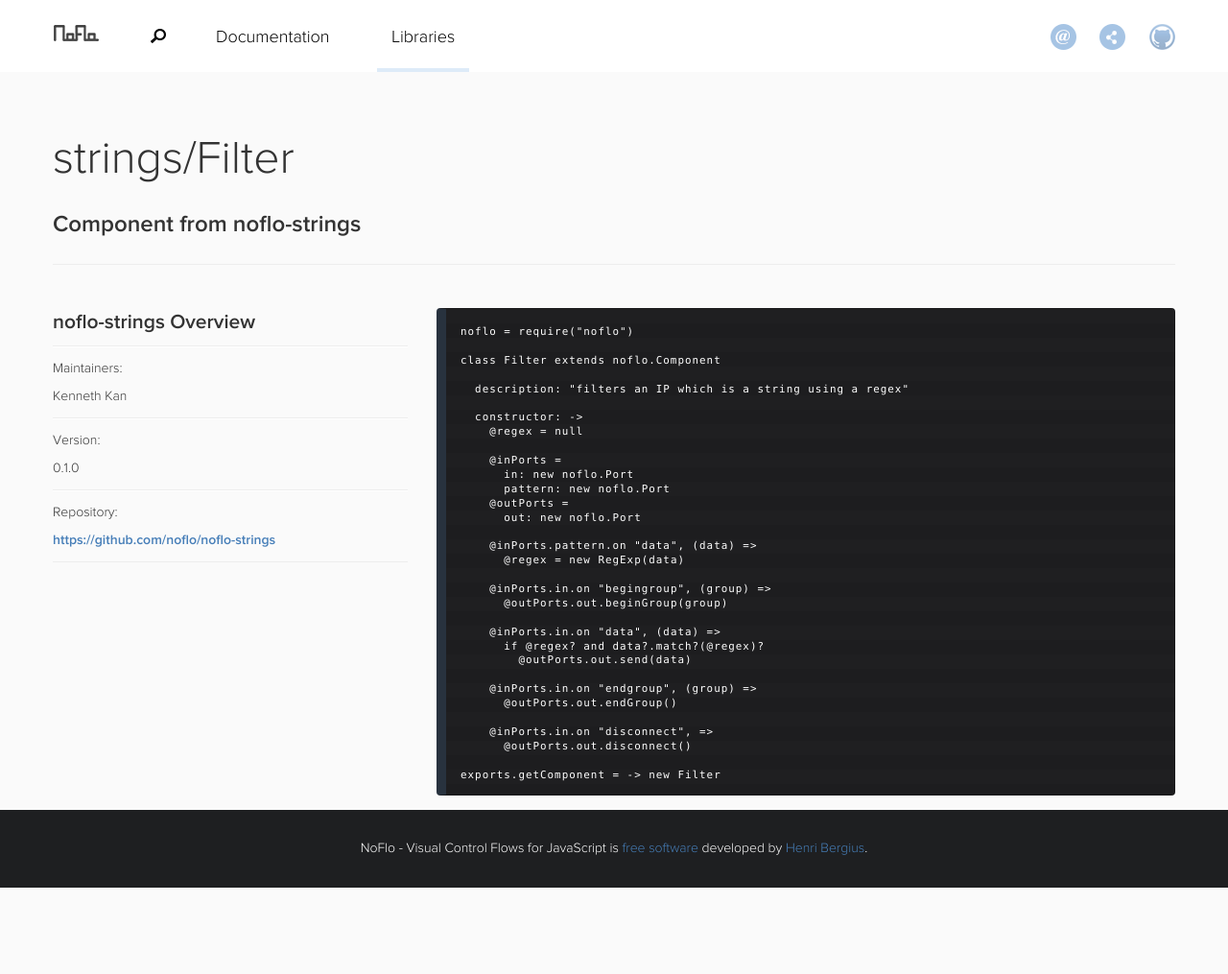
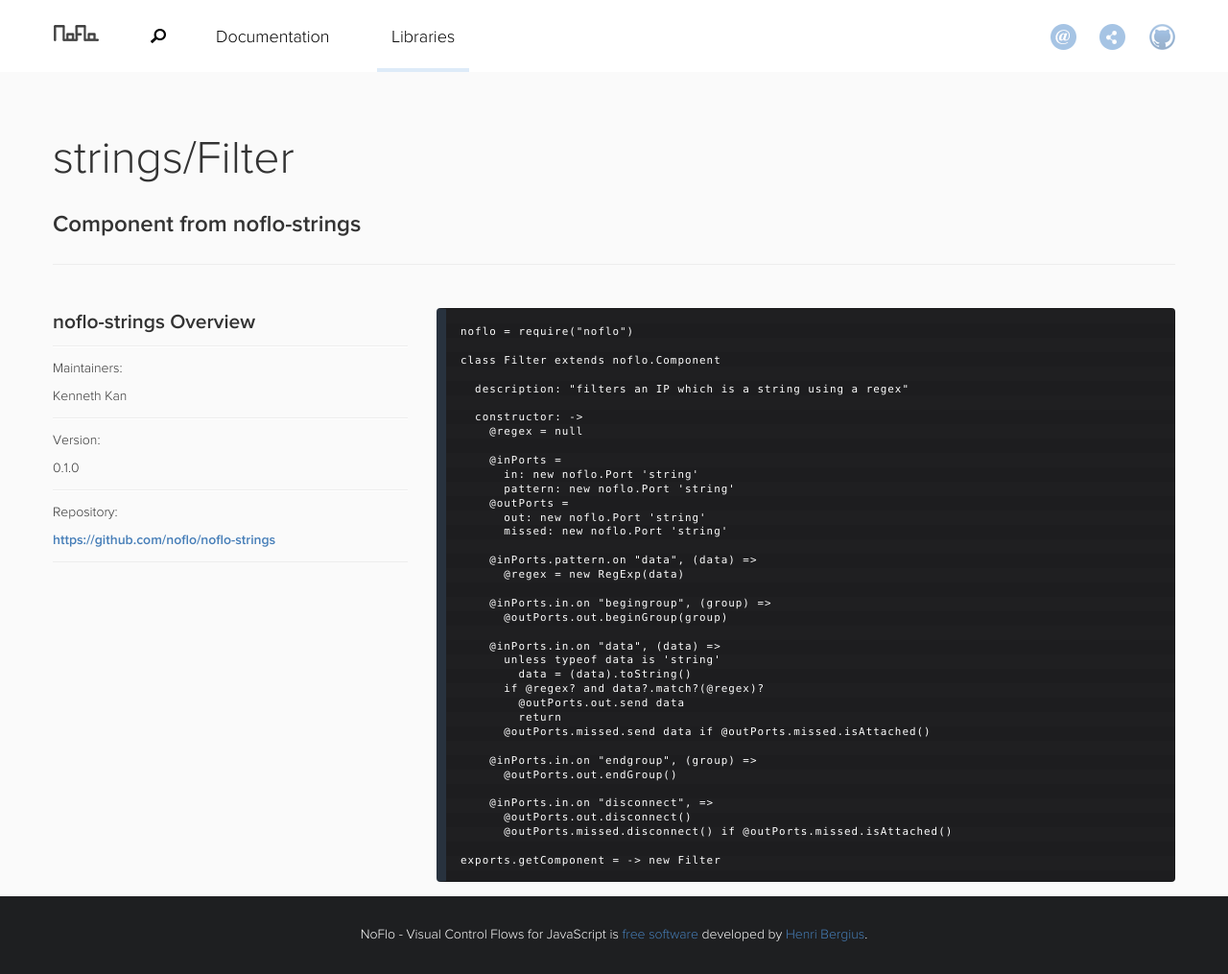
Before and after one commit to noflo/noflo.github.io, a Jekyll site: the page built from component/_posts/2013-07-12-noflo-strings-Filter.md, in a window 1280 px wide and 1015 px high. Shown: the whole window at 96% size. Built offline with Jekyll 4.4.1, drawn with Linux system fonts in a browser that asks for light colours; nearby versions of some CDN libraries; Markdown is read by kramdown in place of the engine named in the settings.

Commit message:
One new component

```diff
--- a/component/_posts/2013-07-12-noflo-strings-Filter.md
+++ b/component/_posts/2013-07-12-noflo-strings-Filter.md
@@ -15,10 +15,11 @@
         @regex = null
 
         @inPorts =
-          in: new noflo.Port
-          pattern: new noflo.Port
+          in: new noflo.Port 'string'
+          pattern: new noflo.Port 'string'
         @outPorts =
-          out: new noflo.Port
+          out: new noflo.Port 'string'
+          missed: new noflo.Port 'string'
 
         @inPorts.pattern.on "data", (data) =>
           @regex = new RegExp(data)
@@ -27,13 +28,18 @@
           @outPorts.out.beginGroup(group)
 
         @inPorts.in.on "data", (data) =>
+          unless typeof data is 'string'
+            data = (data).toString()
           if @regex? and data?.match?(@regex)?
-            @outPorts.out.send(data)
+            @outPorts.out.send data
+            return
+          @outPorts.missed.send data if @outPorts.missed.isAttached()
 
         @inPorts.in.on "endgroup", (group) =>
           @outPorts.out.endGroup()
 
         @inPorts.in.on "disconnect", =>
           @outPorts.out.disconnect()
+          @outPorts.missed.disconnect() if @outPorts.missed.isAttached()
 
     exports.getComponent = -> new Filter
```
Also changed, not shown: component/_posts/2013-07-12-noflo-physics-Spring.md (+6 -0 lines), component/_posts/2013-07-12-noflo-strings-StringTemplate.md (added, +28 -0 lines).
